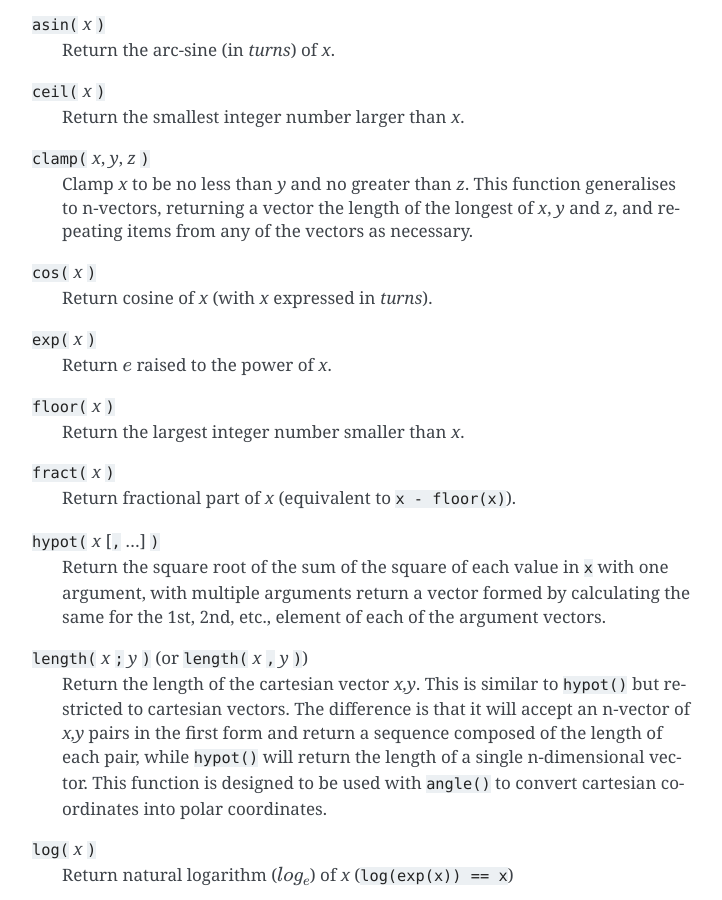
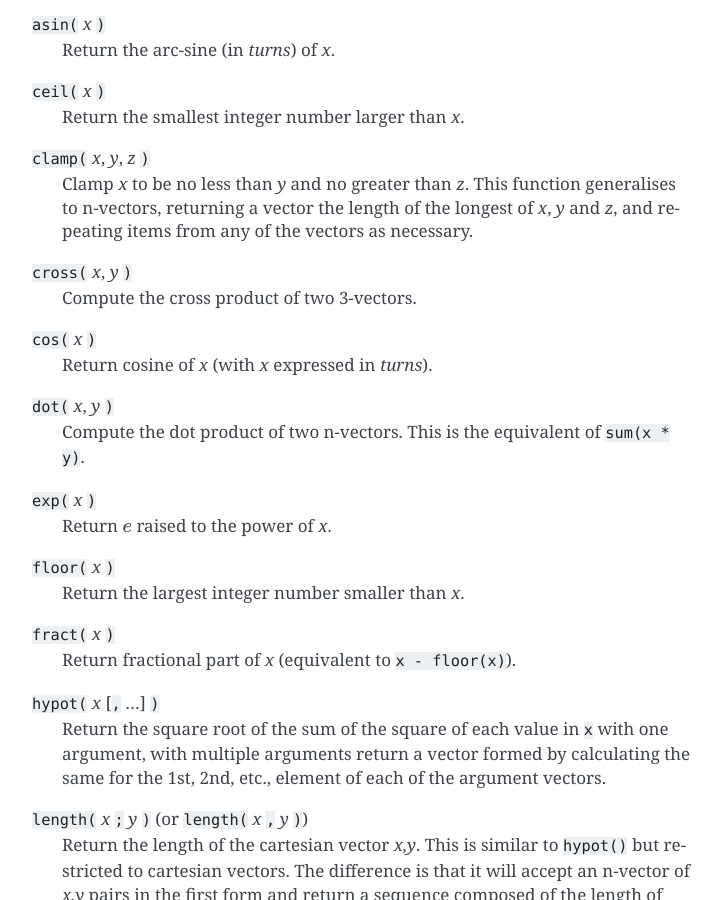
Before and after one commit to jonathanhogg/flitter, a Sphinx documentation site: the page built from docs/builtins.md, in a window 1280 px wide and 900 px high, scrolled down 1548 px. Shown: the whole window, without its empty margins (388-1110 px from the left). Built offline with Sphinx 7.4.7, drawn with Linux system fonts in a browser that asks for light colours.

Commit message:
Add cross and dot product functions

```diff
--- a/docs/builtins.md
+++ b/docs/builtins.md
@@ -71,8 +71,15 @@ the length of the longest vector; short arguments will repeat, so
 generalises to n-vectors, returning a vector the length of the longest of
 *x*, *y* and *z*, and repeating items from any of the vectors as necessary.
 
+`cross(` *x*, *y* `)`
+: Compute the cross product of two 3-vectors.
+
 `cos(` *x* `)`
 : Return cosine of *x* (with *x* expressed in *turns*).
+
+`dot(` *x*, *y* `)`
+: Compute the dot product of two n-vectors. This is the equivalent of
+`sum(x * y)`.
 
 `exp(` *x* `)`
 : Return $e$ raised to the power of *x*.
```
Also changed, not shown: 2 other files.
